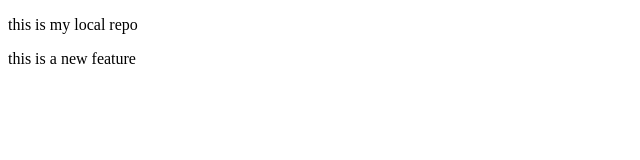
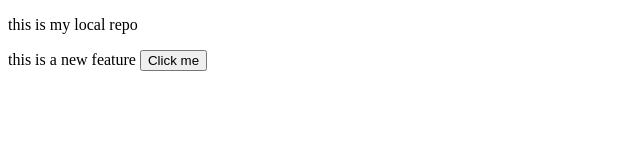
Before and after one commit to codedbyritika/localRepo, a plain HTML site: page index.html in a window 1280 px wide. Shown: the whole page, without its empty margins (0-640 px from the left). Drawn offline with Linux system fonts and the light colour scheme.

Commit message:
Added button

```diff
--- a/index.html
+++ b/index.html
@@ -7,6 +7,8 @@
 </head>
 <body>
     <p>this is my local repo</p>
-    <p>this is a new feature</p>
+    <p>this is a new feature
+        <button>Click me</button>
+    </p>
 </body>
 </html>
```
